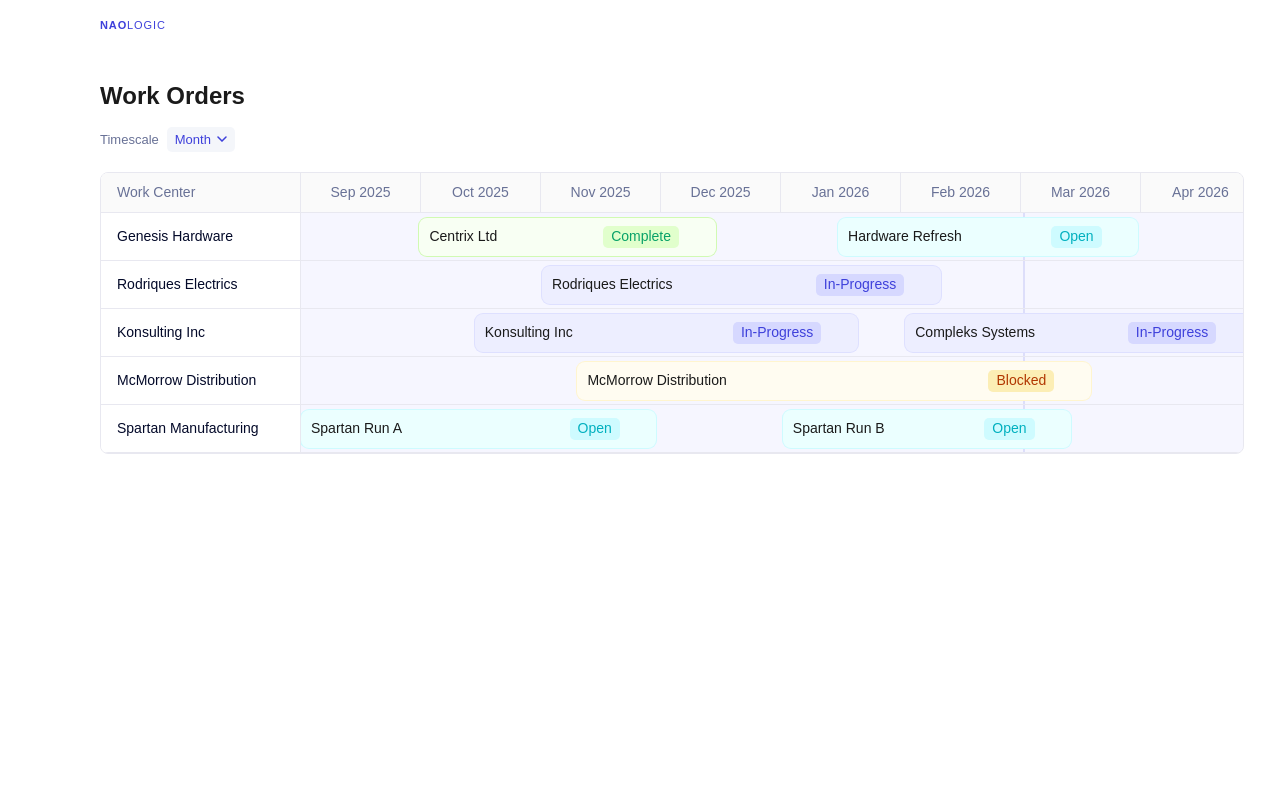
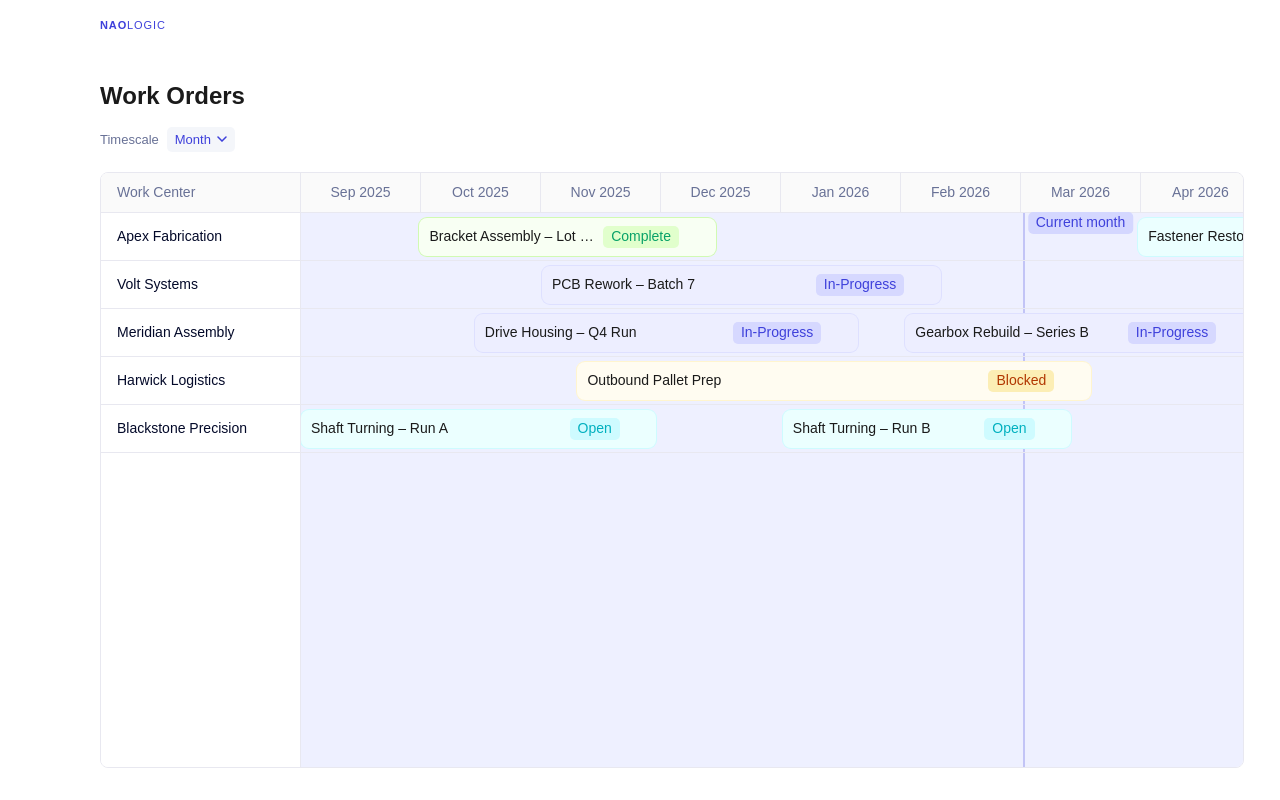
Before and after one commit to amholzer12/naologic-project, an Angular app: page / in a window 1280 px wide. Built offline with nearby package versions, Linux system fonts and the light colour scheme; a web font is replaced by a local one.

Commit message:
changed the sample data to reflect more realistic data as well as added the current month badge and the hover over box with the click to add dates above it

```diff
--- a/src/app/services/work-order.ts
+++ b/src/app/services/work-order.ts
@@ -6,46 +6,46 @@ export class WorkOrderService {
 
   // Sample work centers
   readonly workCenters: WorkCenterDocument[] = [
-    { docId: 'wc-1', docType: 'workCenter', data: { name: 'Genesis Hardware' } },
-    { docId: 'wc-2', docType: 'workCenter', data: { name: 'Rodriques Electrics' } },
-    { docId: 'wc-3', docType: 'workCenter', data: { name: 'Konsulting Inc' } },
-    { docId: 'wc-4', docType: 'workCenter', data: { name: 'McMorrow Distribution' } },
-    { docId: 'wc-5', docType: 'workCenter', data: { name: 'Spartan Manufacturing' } },
+    { docId: 'wc-1', docType: 'workCenter', data: { name: 'Apex Fabrication' } },
+    { docId: 'wc-2', docType: 'workCenter', data: { name: 'Volt Systems' } },
+    { docId: 'wc-3', docType: 'workCenter', data: { name: 'Meridian Assembly' } },
+    { docId: 'wc-4', docType: 'workCenter', data: { name: 'Harwick Logistics' } },
+    { docId: 'wc-5', docType: 'workCenter', data: { name: 'Blackstone Precision' } },
   ];
 
   // Work orders as a signal so components reactively update when data changes
   workOrders = signal<WorkOrderDocument[]>([
     {
       docId: 'wo-1', docType: 'workOrder',
-      data: { name: 'Centrix Ltd', workCenterId: 'wc-1', status: 'complete', startDate: '2025-10-01', endDate: '2025-12-15' }
+      data: { name: 'Bracket Assembly – Lot 22', workCenterId: 'wc-1', status: 'complete', startDate: '2025-10-01', endDate: '2025-12-15' }
     },
     {
       docId: 'wo-2', docType: 'workOrder',
-      data: { name: 'Rodriques Electrics', workCenterId: 'wc-2', status: 'in-progress', startDate: '2025-11-01', endDate: '2026-02-10' }
+      data: { name: 'PCB Rework – Batch 7', workCenterId: 'wc-2', status: 'in-progress', startDate: '2025-11-01', endDate: '2026-02-10' }
     },
     {
       docId: 'wo-3', docType: 'workOrder',
-      data: { name: 'Konsulting Inc', workCenterId: 'wc-3', status: 'in-progress', startDate: '2025-10-15', endDate: '2026-01-20' }
+      data: { name: 'Drive Housing – Q4 Run', workCenterId: 'wc-3', status: 'in-progress', startDate: '2025-10-15', endDate: '2026-01-20' }
     },
     {
       docId: 'wo-4', docType: 'workOrder',
-      data: { name: 'Compleks Systems', workCenterId: 'wc-3', status: 'in-progress', startDate: '2026-02-01', endDate: '2026-04-30' }
+      data: { name: 'Gearbox Rebuild – Series B', workCenterId: 'wc-3', status: 'in-progress', startDate: '2026-02-01', endDate: '2026-04-30' }
     },
     {
       docId: 'wo-5', docType: 'workOrder',
-      data: { name: 'McMorrow Distribution', workCenterId: 'wc-4', status: 'blocked', startDate: '2025-11-10', endDate: '2026-03-20' }
+      data: { name: 'Outbound Pallet Prep', workCenterId: 'wc-4', status: 'blocked', startDate: '2025-11-10', endDate: '2026-03-20' }
     },
     {
       docId: 'wo-6', docType: 'workOrder',
-      data: { name: 'Spartan Run A', workCenterId: 'wc-5', status: 'open', startDate: '2025-09-01', endDate: '2025-11-30' }
+      data: { name: 'Shaft Turning – Run A', workCenterId: 'wc-5', status: 'open', startDate: '2025-09-01', endDate: '2025-11-30' }
     },
     {
       docId: 'wo-7', docType: 'workOrder',
-      data: { name: 'Spartan Run B', workCenterId: 'wc-5', status: 'open', startDate: '2026-01-01', endDate: '2026-03-15' }
+      data: { name: 'Shaft Turning – Run B', workCenterId: 'wc-5', status: 'open', startDate: '2026-01-01', endDate: '2026-03-15' }
     },
     {
       docId: 'wo-8', docType: 'workOrder',
-      data: { name: 'Hardware Refresh', workCenterId: 'wc-1', status: 'open', startDate: '2026-01-15', endDate: '2026-04-01' }
+      data: { name: 'Fastener Restock Run', workCenterId: 'wc-1', status: 'open', startDate: '2026-04-01', endDate: '2026-06-15' }
     },
   ]);
 
--- a/src/app/timeline/timeline.html
+++ b/src/app/timeline/timeline.html
@@ -43,7 +43,12 @@
       <div class="grid-canvas">
       <div class="grid-header">
         @for (col of visibleColumns(); track col.label) {
-          <div class="grid-col-header">{{ col.label }}</div>
+          <div class="grid-col-header">
+            {{ col.label }}
+            @if (isCurrentColumn(col)) {
+              <span class="current-col-badge">{{ currentColBadgeLabel() }}</span>
+            }
+          </div>
         }
       </div>
       <div class="grid-rows">
@@ -51,7 +56,15 @@
           <div class="today-indicator" [style.left.%]="todayPosition()"></div>
         }
         @for (wc of svc.workCenters; track wc.docId) {
-          <div class="grid-row" (click)="onGridRowClick($event, wc.docId)">
+          <div class="grid-row"
+               (click)="onGridRowClick($event, wc.docId)"
+               (mousemove)="onRowMouseMove($event, wc.docId)"
+               (mouseleave)="onRowMouseLeave()">
+            @if (hoverRowId() === wc.docId) {
+              <div class="ghost-bar" [style.left.px]="hoverX() - 57">
+                <span class="ghost-tooltip">Click to add dates</span>
+              </div>
+            }
             @for (bar of getBarsForWorkCenter(wc.docId); track bar.docId) {
               <div class="work-order-bar status-{{ bar.data.status }}"
                    [style.left]="bar.style.left"
--- a/src/app/timeline/timeline.scss
+++ b/src/app/timeline/timeline.scss
@@ -4,6 +4,9 @@ $header-height: 40px;
 
 .page {
   padding: 0;
+  min-height: 100vh;
+  display: flex;
+  flex-direction: column;
 }
 
 .top-nav {
@@ -98,7 +101,7 @@ $header-height: 40px;
 
   &.selected {
     color: rgba(62, 64, 219, 1);
-    background: rgba(237, 238, 255, 0.5);
+    background: rgba(238, 240, 255, 1);
   }
 }
 
@@ -109,6 +112,7 @@ $header-height: 40px;
   border-radius: 8px;
   overflow: hidden;
   margin: 0 36px 32px 100px;
+  flex: 1;
 }
 
 // Fixed left panel
@@ -138,7 +142,7 @@ $header-height: 40px;
   align-items: center;
   padding: 0 16px;
   font-size: 14px;
-  font-weight: 400;
+  font-weight: 500;
   color: rgba(3, 9, 41, 1);
   border-bottom: 1px solid #e8e8f0;
 
@@ -151,10 +155,15 @@ $header-height: 40px;
 .right-panel {
   flex: 1;
   overflow-x: auto;
+  display: flex;
+  flex-direction: column;
 }
 
 .grid-canvas {
   min-width: max-content;
+  flex: 1;
+  display: flex;
+  flex-direction: column;
 }
 
 .grid-header {
@@ -162,6 +171,7 @@ $header-height: 40px;
   height: $header-height;
   border-bottom: 1px solid #e8e8f0;
   background: #fafafa;
+  overflow: visible;
 }
 
 .grid-col-header {
@@ -174,15 +184,37 @@ $header-height: 40px;
   font-weight: 400;
   color: rgba(104, 113, 150, 1);
   border-right: 1px solid #e8e8f0;
+  position: relative;
 
   &:last-child {
     border-right: none;
   }
+
+}
+
+.current-col-badge {
+  position: absolute;
+  top: 100%;
+  left: 50%;
+  transform: translateX(-50%);
+  background: rgba(212, 215, 255, 1);
+  border-radius: 5px;
+  height: 22px;
+  padding: 0 8px;
+  display: flex;
+  align-items: center;
+  font-size: 14px;
+  font-weight: 400;
+  color: rgba(62, 64, 219, 1);
+  white-space: nowrap;
+  z-index: 10;
 }
 
 .grid-rows {
   position: relative;
   overflow: visible;
+  background: rgba(238, 240, 255, 1);
+  flex: 1;
 }
 
 .today-indicator {
@@ -199,11 +231,40 @@ $header-height: 40px;
   height: $row-height;
   border-bottom: 1px solid #e8e8f0;
   position: relative;
-  background: rgba(237, 238, 255, 0.5);
-
   &:hover {
     background: rgba(237, 238, 255, 0.85);
   }
+}
+
+// Ghost bar (hover placeholder)
+.ghost-bar {
+  position: absolute;
+  top: 5px;
+  width: 113px;
+  height: 38px;
+  border: 1px solid rgba(195, 199, 255, 1);
+  border-radius: 8px;
+  pointer-events: none;
+  overflow: visible;
+}
+
+.ghost-tooltip {
+  position: absolute;
+  bottom: calc(100% + 4px);
+  left: 50%;
+  transform: translateX(-50%);
+  background: rgba(104, 113, 150, 1);
+  color: rgba(249, 250, 255, 1);
+  font-size: 14px;
+  font-weight: 400;
+  height: 26px;
+  padding: 0 12px;
+  border-radius: 8px;
+  display: flex;
+  align-items: center;
+  white-space: nowrap;
+  box-shadow: 0 2px 4px -2px rgba(200, 207, 233, 1), 0 0 16px -8px rgba(230, 235, 240, 1);
+  z-index: 10;
 }
 
 // Work order bars
--- a/src/app/timeline/timeline.ts
+++ b/src/app/timeline/timeline.ts
@@ -45,6 +45,37 @@ export class Timeline {
     const pos = this.todayPosition();
     return pos >= 0 && pos <= 100;
   });
+
+  protected currentColBadgeLabel = computed(() => {
+    const ts = this.timescale();
+    if (ts === 'Month') return 'Current month';
+    if (ts === 'Week') return 'Current week';
+    return 'Current day';
+  });
+
+  protected isCurrentColumn(col: TimeColumn): boolean {
+    const today = new Date();
+    today.setHours(0, 0, 0, 0);
+    return today >= col.startDate && today <= col.endDate;
+  }
+
+  // --- Ghost bar hover state ---
+  hoverRowId = signal<string | null>(null);
+  hoverX = signal<number>(0);
+
+  onRowMouseMove(event: MouseEvent, workCenterId: string) {
+    if ((event.target as HTMLElement).closest('.work-order-bar')) {
+      this.hoverRowId.set(null);
+      return;
+    }
+    const rect = (event.currentTarget as HTMLElement).getBoundingClientRect();
+    this.hoverX.set(event.clientX - rect.left);
+    this.hoverRowId.set(workCenterId);
+  }
+
+  onRowMouseLeave() {
+    this.hoverRowId.set(null);
+  }
 
   // --- Bar menu state ---
   openMenuId = signal<string | null>(null);
--- a/src/styles.scss
+++ b/src/styles.scss
@@ -6,6 +6,10 @@
   box-sizing: border-box;
   margin: 0;
   padding: 0;
+}
+
+html, body {
+  height: 100%;
 }
 
 body {
```
